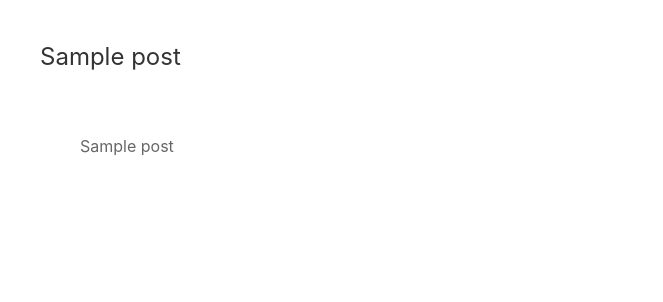
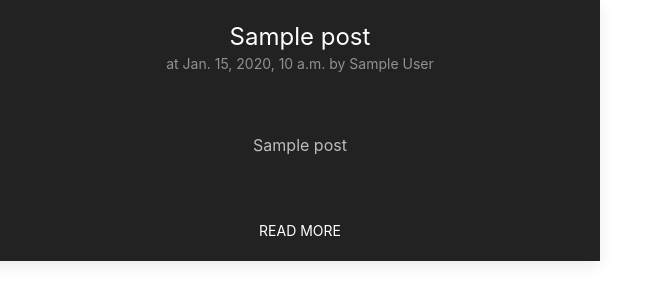
Before and after one commit to adikrishnan/clean-feed-reader, a Django app: template feeds/templates/feed_reader.html in a window 1280 px wide. Shown: the top 302 px of the page, without its empty margins (0-663 px from the left). Run offline with Django 3.2, Linux system fonts and the light colour scheme; the template is opened without the code that fills it: most values are stand-ins (such as "Sample title", 1, 10 or a date in 2020); some libraries are stand-ins or nearby versions.

Commit message:
Improved post presentation

```diff
--- a/feeds/templates/feed_reader.html
+++ b/feeds/templates/feed_reader.html
@@ -4,20 +4,32 @@
 
 {% block content %}
     {% if posts %}
+        <div class="uk-child-width-1-2 uk-grid-divider uk-text-center" uk-grid>
         {% for post in posts %}
-            <div class="uk-card uk-card-body">
-                <h3 class="uk-card-title">{{ post.title }}</h3>
-                {% if post.post %}
+            <div class="uk-card uk-card-secondary uk-width-1-2@m">
+                <div class="uk-card-header">
+                    <div class="uk-grid-small uk-flex-middle" uk-grid>
+                        <div class="uk-width-expand">
+                            <h3 class="uk-card-title uk-margin-remove-bottom">{{ post.title }}</h3>
+                            <p class="uk-text-meta uk-margin-remove-top">
+                                at <time datetime="{{ post.published }}">{{ post.published }}</time> by {{post.author}}
+                            </p>
+                        </div>
+                    </div>
+                </div>
                 <div class="uk-card-body">
-                    <p>{{ post.post }}</p>
+                    {% if post.post %}
+                        <p>{{ post.post }}</p>
+                    {% else %}
+                        <p>{{ post.summary }}</p>
+                    {% endif %}
                 </div>
-                {% else %}
-                <div class="uk-card-body">
-                    <p>{{ post.description }}</p>
+                <div class="uk-card-footer">
+                    <a href={{post.link}} target="_blank" class="uk-button uk-button-text">Read more</a>
                 </div>
-                {% endif %}
             </div>
         {% endfor %}
+        </div>
     {% else %}
         <p>No posts are available.</p>
     {% endif %}
```
